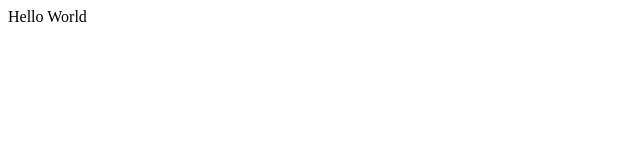
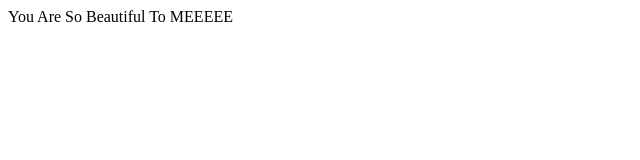
Before and after one commit to valarned/learn-html, a plain HTML site: page index.html in a window 1280 px wide. Shown: the whole page, without its empty margins (0-640 px from the left). Drawn offline with Linux system fonts and the light colour scheme.

Commit message:
Beautiful

```diff
--- a/index.html
+++ b/index.html
@@ -3,6 +3,6 @@
 
     </head>
     <body>
-        Hello World
+        You Are So Beautiful To MEEEEE
     </body>
 </html>
```
